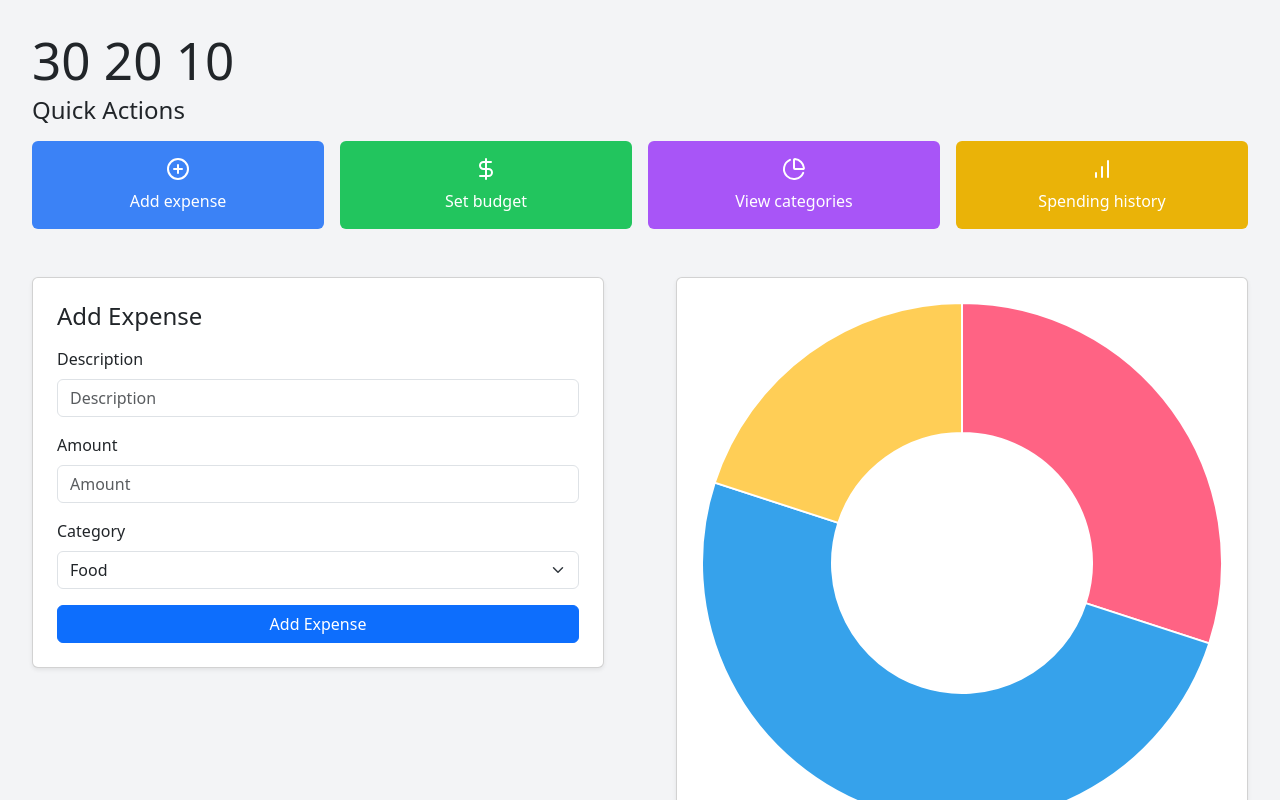
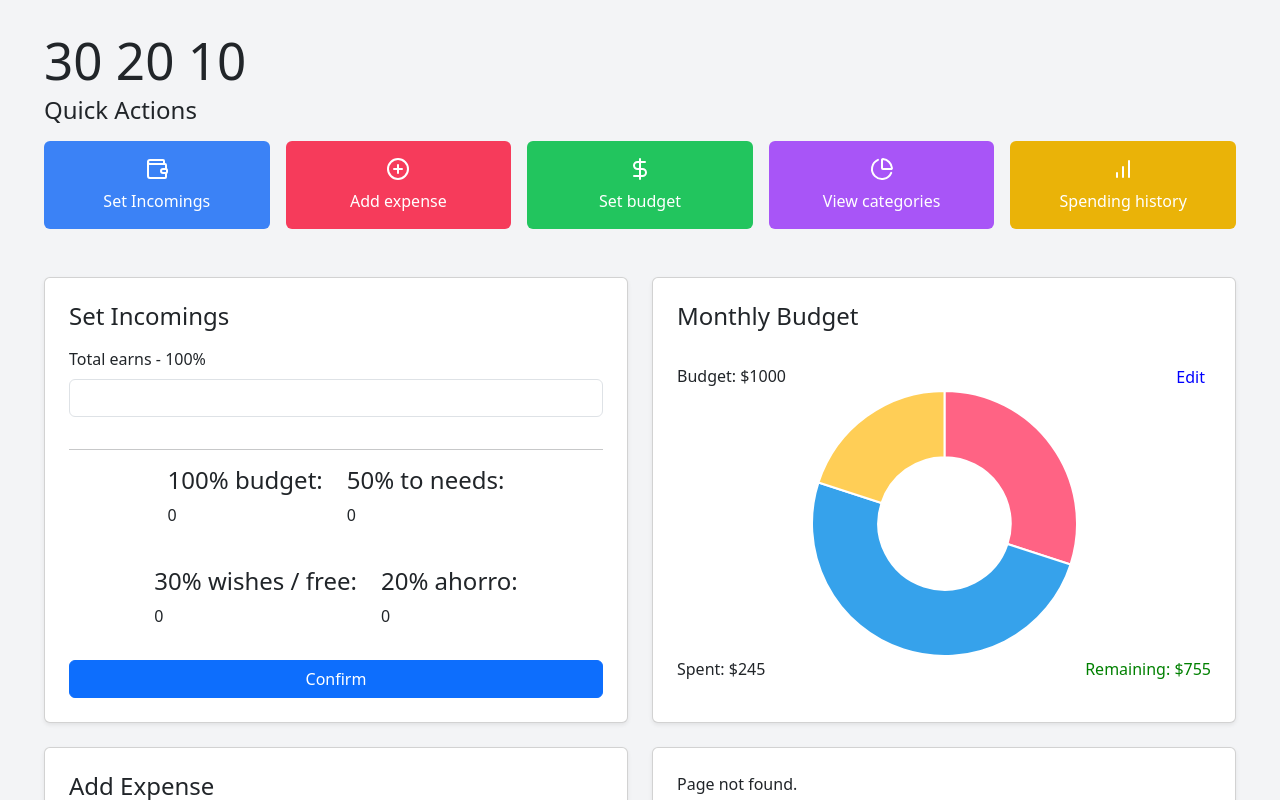
Before and after one commit to BryanRamirez21/Finance----Project, a React (Vite) app: page / in a window 1280 px wide. Shown: the top 800 px of the page. Built offline with nearby package versions, Linux system fonts and the light colour scheme.

Commit message:
cards created

```diff
--- a/src/auth/Main.jsx
+++ b/src/auth/Main.jsx
@@ -1,17 +1,16 @@
-import React from 'react'
-import { DollarSign, PlusCircle, List, PieChart as PieChartIcon, BarChart as BarChartIcon } from 'lucide-react'
 import { ButtonAction } from '../components/ButtonAction'
 import { HalfSizeCard } from '../components/HalfSizeCard'
 
 export const Main = () => {
 
     return (
-        <div className="mx-auto" style={{maxWidth:"100rem"}}>
+        <div className="container mx-auto" style={{maxWidth:"100rem"}}>
             <h1>30 20 10</h1>
             {/* Quick Actions */}
             <div className="mt-8 w-100 mb-5">
                 <h2 className="h4 mb-3">Quick Actions</h2>
                 <div className="w-100 d-flex flex-row col-7 gap-3">
+                    <ButtonAction type={"Budget"} />
                     <ButtonAction type={"PlusCircle"} />
                     <ButtonAction type={"DollarSign"} />
                     <ButtonAction type={"PieChart"} />
@@ -20,13 +19,13 @@ export const Main = () => {
             </div>
 
 
-            <div className="row gap-5">
+            <div className="row g-4">
 
                 {/* Add expense card */}
-                <HalfSizeCard func={"AddExpense"}/>
-
-                <HalfSizeCard func={"DoughnutChart"}/>
-
+                <HalfSizeCard card={"SetBudget"}/>
+                <HalfSizeCard card={"DoughnutChart"}/>
+                <HalfSizeCard card={"AddExpense"}/>
+                <HalfSizeCard card={"ExpenseCat"}/>
 
 
                 <div className='col-md-12'>
@@ -49,11 +48,8 @@ export const Main = () => {
                             </li>
                         </ul>
                     </div>
-
                 </div>
             </div>
-
-
 
         </div>
     )
--- a/src/components/AddExpense.jsx
+++ b/src/components/AddExpense.jsx
@@ -1,14 +1,13 @@
 import React from 'react'
 
-export const AddExpense = () => {
+export const AddExpense = ({title}) => {
 
     const categories = ['Food', 'Utilities', 'Entertainment', 'Transportation', 'Other']
 
 
     return (
         <>
-            <h4 className="mb-3">Add Expense</h4>
-            <form>
+            <form className='d-flex flex-column justify-content-evenly h-100'>
                 <div className="mb-3">
                     <label htmlFor="description" className="form-label">Description</label>
                     <input
--- a/src/components/ButtonAction.jsx
+++ b/src/components/ButtonAction.jsx
@@ -1,11 +1,12 @@
 import React, { useEffect, useState } from 'react'
-import { DollarSign, PlusCircle, List, PieChart, BarChart } from 'lucide-react'
+import { DollarSign, PlusCircle, List, PieChart, BarChart, Wallet } from 'lucide-react'
 
 const btnProps = {
-    PlusCircle: { icon: PlusCircle, text: "Add expense", color: 'rgb(59 130 246)' },
+    PlusCircle: { icon: PlusCircle, text: "Add expense", color: 'rgb(246, 59, 91)' },
     DollarSign: { icon: DollarSign, text: "Set budget", color: 'rgb(34 197 94)' },
     PieChart: { icon: PieChart, text: "View categories", color: 'rgb(168 85 247)' },
-    BarChart: { icon: BarChart, text: "Spending history", color: 'rgb(234 179 8)' }
+    BarChart: { icon: BarChart, text: "Spending history", color: 'rgb(234 179 8)' },
+    Budget: { icon: Wallet, text: "Set Incomings", color: 'rgb(59 130 246)' }
 }
 
 export const ButtonAction = ({type}) => {
--- a/src/components/DoughnutChart.jsx
+++ b/src/components/DoughnutChart.jsx
@@ -3,7 +3,7 @@ import { Doughnut } from 'react-chartjs-2';
 import { Chart as ChartJS, ArcElement, Tooltip } from "chart.js";
 ChartJS.register(ArcElement, Tooltip);
 
-export const DoughnutChart = () => {
+export const DoughnutChart = ({title}) => {
 
     const data = {
         labels: ['Label 1', 'Label 2', 'Label 3'],
@@ -12,6 +12,7 @@ export const DoughnutChart = () => {
             data: [30, 50, 20],
             backgroundColor: ['#FF6384', '#36A2EB', '#FFCE56'],
             hoverBackgroundColor: ['#FF6384', '#36A2EB', '#FFCE56'],
+
           },
         ],
       };
@@ -21,8 +22,23 @@ export const DoughnutChart = () => {
       };
 
     return (
-        <>
-            <Doughnut data={data} options={options} />
-        </>
+        <div className=''>
+            <div className='d-flex flex-row flex-wrap justify-content-between align-content-center'>
+                <p className='m-0'>Budget: $1000</p>
+                <button className='bg-transparent border-0' style={{color:"blue"}}>Edit</button>
+            </div>
+
+            <div className='d-flex w-100 justify-content-center'>
+                <div className='w-50 h-50'>
+                    <Doughnut data={data} options={options}/>
+                </div>
+            </div>
+
+
+            <div className='d-flex flex-row flex-wrap justify-content-between align-content-center'>
+                <p className='m-0'>Spent: $245</p>
+                <p className='m-0' style={{color:"green"}}>Remaining: $755</p>
+            </div>
+        </div>
     )
 }
--- a/src/components/HalfSizeCard.jsx
+++ b/src/components/HalfSizeCard.jsx
@@ -1,19 +1,29 @@
-import React from 'react'
-import { AddExpense } from './AddExpense'
-import { DoughnutChart } from './DoughnutChart';
+import { usePages } from '../hooks/usePages';
 
-export const HalfSizeCard = ({func}) => {
+export const HalfSizeCard = ({card}) => {
 
-    const type = {
-        AddExpense,
-        DoughnutChart
-    };
-    const TypeFunc = type[func];
+    const {pageDetails} = usePages(card);
+
+    if(!pageDetails){
+        return (
+            <div className="col-md-6" style={{minHeight: "25rem"}}>
+                <div className="card p-4 shadow-sm h-100">
+                    <p>Page not found.</p>
+                </div>
+            </div>
+        );
+    }
+
+    const {title, page: PageComponent} = pageDetails;
 
     return (
-        <div className="col-md">
-            <div className="card p-4 shadow-sm">
-                <TypeFunc />
+        <div className="col-md-6" style={{minHeight: "25rem"}}>
+            <div className="card p-4 shadow-sm h-100">
+                <h4 className="mb-3">{title}</h4>
+                <div className='d-flex flex-column h-100 justify-content-center'>
+                    <PageComponent title={title}/>
+                </div>
+
             </div>
         </div>
     )
--- /dev/null
+++ b/src/components/SetBudget.jsx
@@ -0,0 +1,63 @@
+import React, { useState } from 'react'
+
+export const SetBudget = () => {
+
+    const [earns, setEarns] = useState({
+        total:0,
+        fifty:0,
+        thirty:0,
+        twenty:0
+    });
+
+    const calculateExpense = (num) => {
+        let total, fifty, thirty, twenty = 0;
+
+        total = num;
+        fifty = parseInt(num / 2);
+        thirty = parseInt(num / 3.3331);
+        twenty = parseInt(num / 5);
+
+        setEarns({
+            total,
+            fifty,
+            thirty,
+            twenty,
+        })
+    }
+
+  return (
+    <>
+        <form className='d-flex flex-column justify-content-evenly h-100'>
+                <div className="mb-3">
+                    <label htmlFor="description" className="form-label">Total earns - 100%</label>
+                    <input
+                        type="number"
+                        id="description"
+                        className="form-control"
+                        onChange={(e) => calculateExpense(e.target.value)}
+                    />
+                </div>
+                <hr />
+                <div className="mb-3 d-flex flex-row flex-wrap gap-4 justify-content-center">
+                    <div className="d-flex flex-column flex-wrap">
+                        <h4>100% budget: </h4>
+                        <p>{earns.total}</p>
+                    </div>
+                    <div className="d-flex flex-column flex-wrap">
+                        <h4>50% to needs: </h4>
+                        <p>{earns.fifty}</p>
+                    </div>
+                    <div className="d-flex flex-column flex-wrap">
+                        <h4>30% wishes / free: </h4>
+                        <p>{earns.thirty}</p>
+                    </div>
+                    <div className="d-flex flex-column flex-wrap">
+                        <h4>20% ahorro: </h4>
+                        <p>{earns.twenty}</p>
+                    </div>
+                </div>
+                <button type="submit" className="btn btn-primary w-100">Confirm</button>
+            </form>
+    </>
+  )
+}
--- /dev/null
+++ b/src/hooks/usePages.js
@@ -0,0 +1,27 @@
+import { AddExpense } from '../components/AddExpense'
+import { DoughnutChart } from '../components/DoughnutChart';
+import { SetBudget } from '../components/SetBudget';
+
+export const usePages = (card) => {
+
+    const pageDetails = {
+        SetBudget: {
+            title: "Set Incomings",
+            page: SetBudget
+        },
+        AddExpense: {
+            title: "Add Expense",
+            page: AddExpense
+        },
+        DoughnutChart: {
+            title: "Monthly Budget",
+            page: DoughnutChart
+        },
+    }[card]
+    ||
+    null;
+
+    return {
+        pageDetails,
+    }
+}
```
